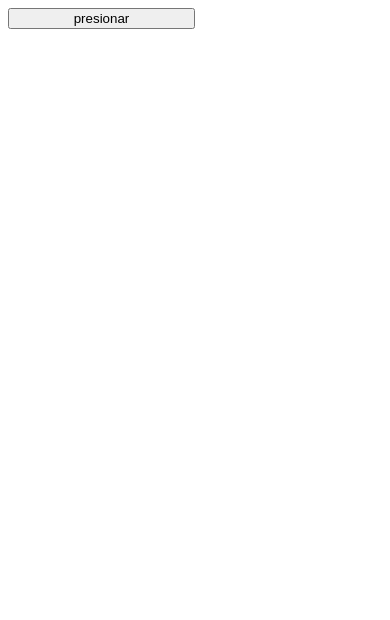
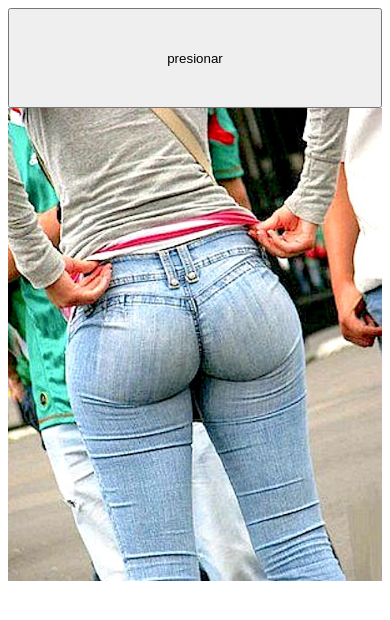
Before and after one commit to Aeon1/prueba_ios, a plain HTML site: page index.html in a window 390 px wide. Drawn offline with Linux system fonts and the light colour scheme; some packages are replaced by stand-ins of ours.

Commit message:
cambios en permisos

```diff
--- a/config.xml
+++ b/config.xml
@@ -28,4 +28,7 @@ Joel Rivera
 		<preference name="android-installLocation" value="internalOnly" />
 		<preference name="splash-screen-duration" value="5000" />
 		<preference name="load-url-timeout" value="20000" />
+        <plugin name="Storage" value="org.apache.cordova.Storage" />
+        <feature name="http://api.phonegap.com/1.0/file"/>
+		<feature name="http://api.phonegap.com/1.0/media"/>
 	</widget>
--- a/index.html
+++ b/index.html
@@ -19,13 +19,12 @@
     $(document).ready(function(){
        $('input').click(function(){
         $('input').hide('normal');
-        $('img').delay(1000).show();
        });
     });
     </script>
     <style>
-    input{display: none;width: 50%;height: 20%;margin: auto;}
-    img{width: 100%; height: auto; display: none;margin: auto;}
+    input{display: none;width: 100%;height: 100px;margin: auto;}
+    img{width: 100%; height: auto;margin: auto;}
     </style>
 </head>
 
```
